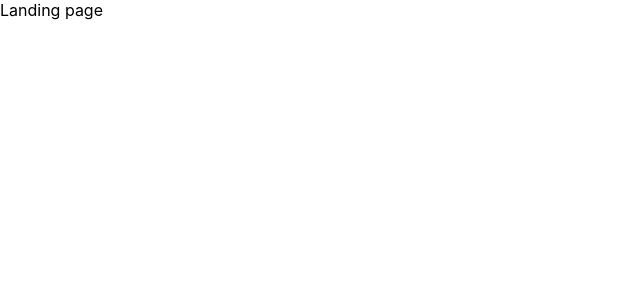
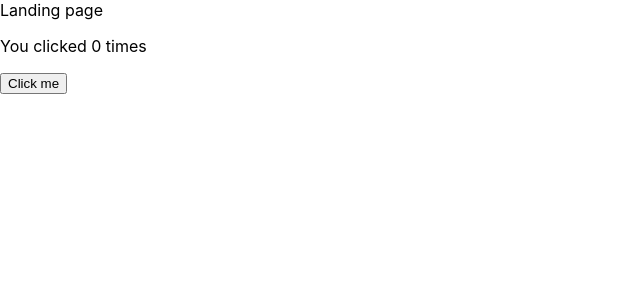
Before and after one commit to wbdana/editor, a React (Create React App) app: page / in a window 1280 px wide. Shown: the top 300 px of the page, without its empty margins (0-640 px from the left). Built offline with nearby package versions, Linux system fonts and the light colour scheme.

Commit message:
useState example

```diff
--- a/src/Home.jsx
+++ b/src/Home.jsx
@@ -1,4 +1,5 @@
 import React, { Component } from 'react';
+import Example from './components/LandingPage'
 
 class Home extends Component {
 
@@ -8,6 +9,8 @@
             <div className="home">
                 <div className="landing-page">
                     Landing page
+
+                    <Example/>
                 </div>
             </div>
         )
--- a/src/components/LandingPage.jsx
+++ b/src/components/LandingPage.jsx
@@ -0,0 +1,17 @@
+import React, { useState } from 'react';
+
+function Example() {
+    // Declare a new state variable, which we'll call "count"
+    const [count, setCount] = useState(0);
+
+    return (
+        <div>
+            <p>You clicked {count} times</p>
+            <button onClick={() => setCount(count + 1)}>
+                Click me
+            </button>
+        </div>
+    );
+}
+
+export default Example;
```
